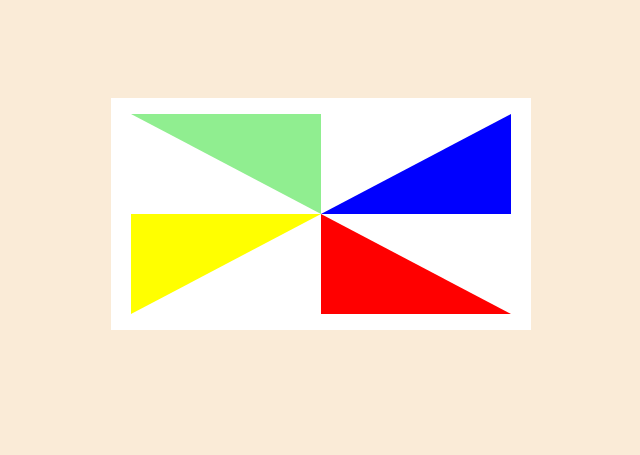
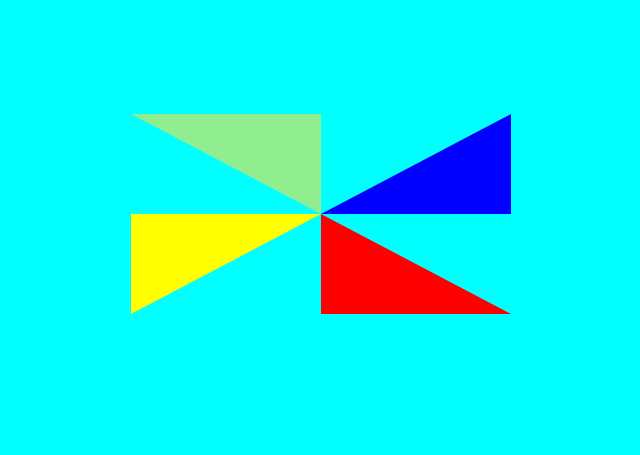
Before and after one commit to Akumazar/fidgetSpinner, a plain HTML site: page index.html in a window 1280 px wide. Shown: the top 455 px of the page, without its empty margins (319-959 px from the left). Drawn offline with Linux system fonts and the light colour scheme.

Commit message:
ui fixes , fixed a div color which was different

```diff
--- a/index.html
+++ b/index.html
@@ -11,15 +11,15 @@
     <title>Fidget Spinner</title>
 </head>
 
-<body style="background-color: antiquewhite;">
+<body style="background-color: aqua;">
     <br>
     <br>
     <br>
     <br>
     <br>
-    <div class="row" id="fidget">
+    <div class="row" id="fidget" style="background-color: aqua;">
         <div class="col-5"></div>
-        <div class="col-5 sp">
+        <div class="col-5 sp" style="background-color: aqua;">
             <div class="row">
                 <div class="triangle-2"></div>
                 <div class="triangle-1"></div>
```
